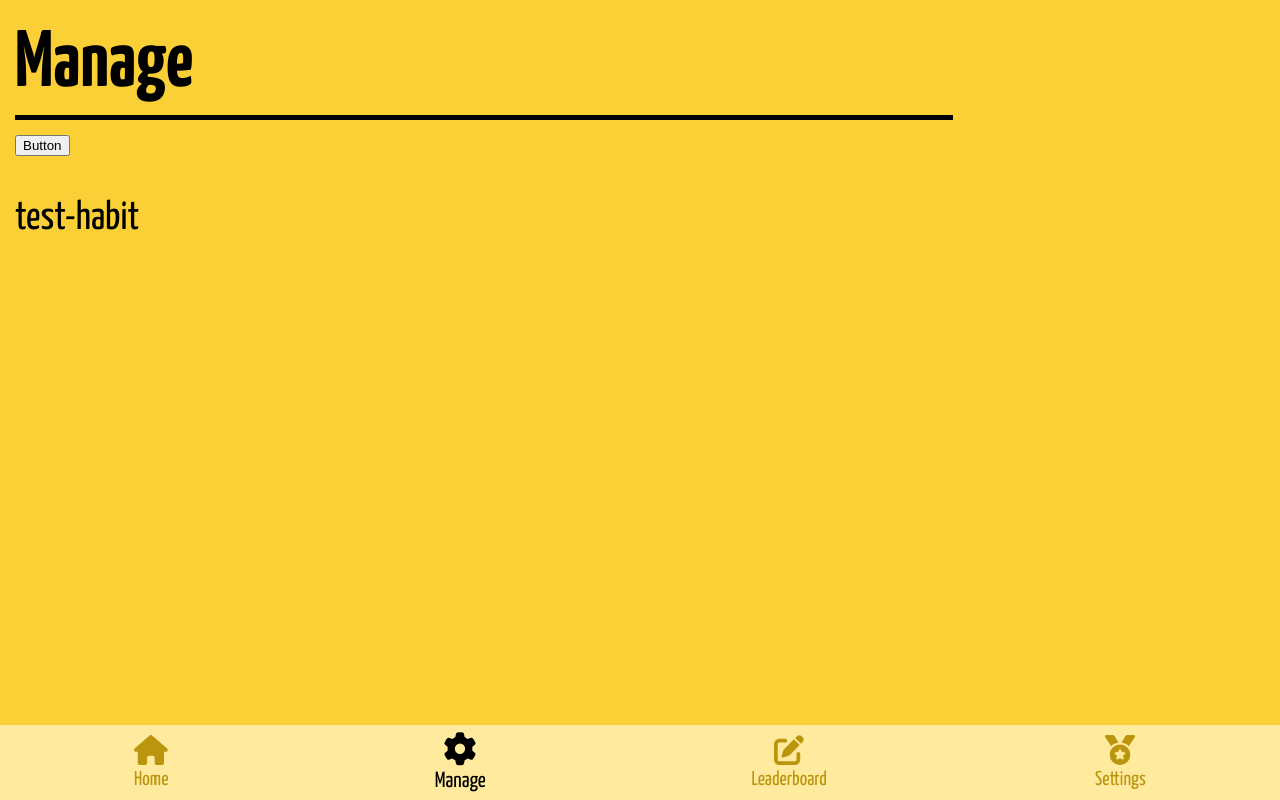
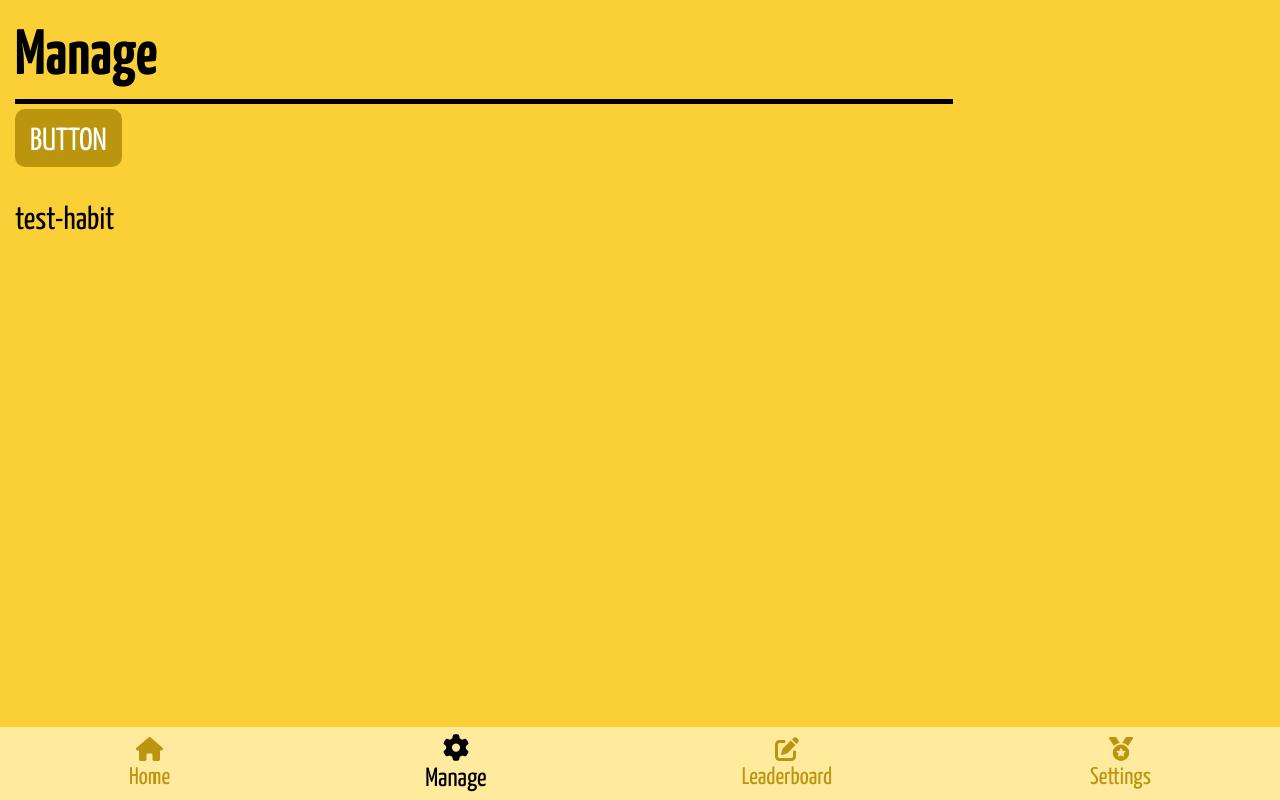
Before and after one commit to Banakin/HapticPrototype, a React (Vite) app: page /manage in a window 1280 px wide. Built offline with nearby package versions, Linux system fonts and the light colour scheme.

Commit message:
add back navigation

```diff
--- a/package.json
+++ b/package.json
@@ -15,6 +15,7 @@
         "@fortawesome/fontawesome-svg-core": "^6.5.2",
         "@fortawesome/free-solid-svg-icons": "^6.5.2",
         "@fortawesome/react-fontawesome": "^0.2.0",
+        "nanoid": "^5.0.7",
         "react": "^18.2.0",
         "react-dom": "^18.2.0",
         "react-router-dom": "^6.22.3"
--- a/src/App.tsx
+++ b/src/App.tsx
@@ -8,21 +8,20 @@ import Settings from '@/routes/Settings';
 import Stats from '@/routes/Stats';
 import Edit from '@/routes/EditTask';
 
-import { Navbar, NavbarItem } from '@/components/navbar';
-import { FontAwesomeIcon } from '@fortawesome/react-fontawesome';
-import { faHouse, faGear, faPenToSquare, faMedal } from '@fortawesome/free-solid-svg-icons';
 import { useState } from 'react';
 
 import { Habit, YesNoHabit } from '@/classes/Habit';
 import { HabitContext } from '@/HabitContext';
+import Navigation from '@/components/navigation';
 
 function App() {
     const [habits, setHabits] = useState(new Map<string, Habit>([['test-habit', new YesNoHabit('Do thing?')]]));
     const value = { habits, setHabits };
 
     return (
-        <BrowserRouter>
-            <HabitContext.Provider value={value}>
+        <HabitContext.Provider value={value}>
+            <BrowserRouter>
+                <Navigation />
                 <div className="page">
                     <Routes>
                         <Route path="/" element={<Home />} />
@@ -33,14 +32,8 @@ function App() {
                         <Route path="/edit/:id" element={<Edit />} />
                     </Routes>
                 </div>
-            </HabitContext.Provider>
-            <Navbar>
-                <NavbarItem link="/" icon={<FontAwesomeIcon icon={faHouse} />} text="Home" />
-                <NavbarItem link="/manage" icon={<FontAwesomeIcon icon={faGear} />} text="Manage" />
-                <NavbarItem link="/leaderboard" icon={<FontAwesomeIcon icon={faPenToSquare} />} text="Leaderboard" />
-                <NavbarItem link="/settings" icon={<FontAwesomeIcon icon={faMedal} />} text="Settings" />
-            </Navbar>
-        </BrowserRouter>
+            </BrowserRouter>
+        </HabitContext.Provider>
     );
 }
 
--- /dev/null
+++ b/src/components/backnav.tsx
@@ -0,0 +1,15 @@
+import { useNavigate } from 'react-router-dom';
+
+import '@/styles/navbar.scss';
+
+// Navbar
+// type NavBackProps = { children: React.ReactNode };
+
+function NavBack() {
+    const navigate = useNavigate();
+    // const { children } = props;
+
+    return <button onClick={() => navigate(-1)}>Back</button>;
+}
+
+export default NavBack;
--- a/src/components/button.tsx
+++ b/src/components/button.tsx
@@ -1,4 +1,6 @@
 import { Link } from 'react-router-dom';
+
+import '@/styles/button.scss';
 
 type ButtonProps = {
     children?: React.ReactNode;
--- /dev/null
+++ b/src/components/navigation.tsx
@@ -0,0 +1,24 @@
+import { useLocation } from 'react-router-dom';
+import { Navbar, NavbarItem } from '@/components/navbar';
+import BackNav from '@/components/backnav';
+import { FontAwesomeIcon } from '@fortawesome/react-fontawesome';
+import { faHouse, faGear, faPenToSquare, faMedal } from '@fortawesome/free-solid-svg-icons';
+
+function Navigation() {
+    const { pathname } = useLocation();
+
+    if (['/', '/manage', '/leaderboard', '/settings'].includes(pathname)) {
+        return (
+            <Navbar>
+                <NavbarItem link="/" icon={<FontAwesomeIcon icon={faHouse} />} text="Home" />
+                <NavbarItem link="/manage" icon={<FontAwesomeIcon icon={faGear} />} text="Manage" />
+                <NavbarItem link="/leaderboard" icon={<FontAwesomeIcon icon={faPenToSquare} />} text="Leaderboard" />
+                <NavbarItem link="/settings" icon={<FontAwesomeIcon icon={faMedal} />} text="Settings" />
+            </Navbar>
+        );
+    } else {
+        return <BackNav />;
+    }
+}
+
+export default Navigation;
--- a/src/routes/ManageTasks.tsx
+++ b/src/routes/ManageTasks.tsx
@@ -1,6 +1,7 @@
 import { HabitContext } from '@/HabitContext';
 import Button from '@/components/button';
 import Title from '@/components/title';
+import { nanoid } from 'nanoid';
 import { useContext } from 'react';
 
 function ManageTasks() {
@@ -9,9 +10,9 @@ function ManageTasks() {
     return (
         <>
             <Title>Manage</Title>
-            <Button onClick={() => {}}>Button</Button>
+            <Button to={'/edit/' + nanoid(5)}>Button</Button>
             {Array.from(habits.keys()).map((key) => {
-                return <p>{key}</p>;
+                return <p key={key}>{key}</p>;
             })}
         </>
     );
--- /dev/null
+++ b/src/styles/button.scss
@@ -0,0 +1,26 @@
+.button {
+    padding-bottom: 10px;
+    padding-top: 16px;
+    padding: 16px 15px 10px 15px;
+    margin: 5px 0;
+
+    background-color: var(--primary-color);
+    color: var(--primary-text-color);
+
+    border: none;
+    border-radius: 10px;
+
+    font-family: inherit;
+    text-transform: uppercase;
+    font-size: var(--font-size-regular);
+    text-decoration: none;
+
+    transition: 0.25s;
+
+    display: inline-block;
+    cursor: pointer;
+
+    &:hover {
+        transform: scale(1.1);
+    }
+}
--- a/src/styles/index.scss
+++ b/src/styles/index.scss
@@ -19,10 +19,10 @@
     --secondary-color: var(--yellow-light-color);
     --secondary-text-color: var(--black-color);
 
-    --font-size-navbar: 0.5em;
-    --font-size-navbar-icon: 0.75em;
+    --font-size-navbar: 1.5rem;
+    --font-size-navbar-icon: 1.5rem;
 
-    --font-size-regular: 2.5em;
-    --font-size-large: 2.5em;
-    --font-size-xl: 2em;
+    --font-size-regular: 2rem;
+    --font-size-large: 2.5rem;
+    --font-size-xl: 4rem;
 }
--- a/src/styles/navbar.scss
+++ b/src/styles/navbar.scss
@@ -18,6 +18,7 @@
         flex-direction: column;
         align-items: center;
         gap: 5px;
+        cursor: pointer;
 
         padding: 10px;
 
```
Also changed, not shown: 1 other file (tests, documents, lock files or other folders). Lines whose indentation alone changed are shown as unchanged.
